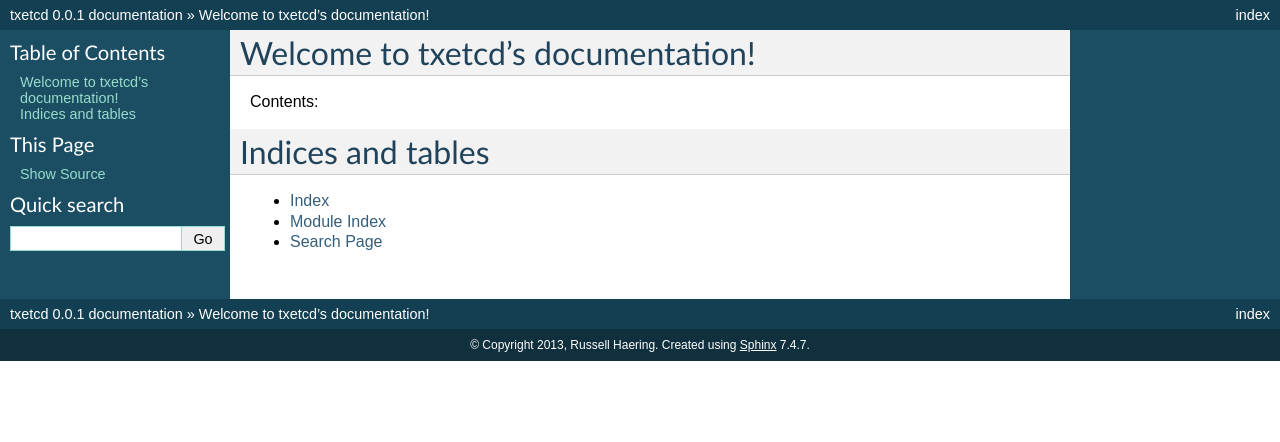
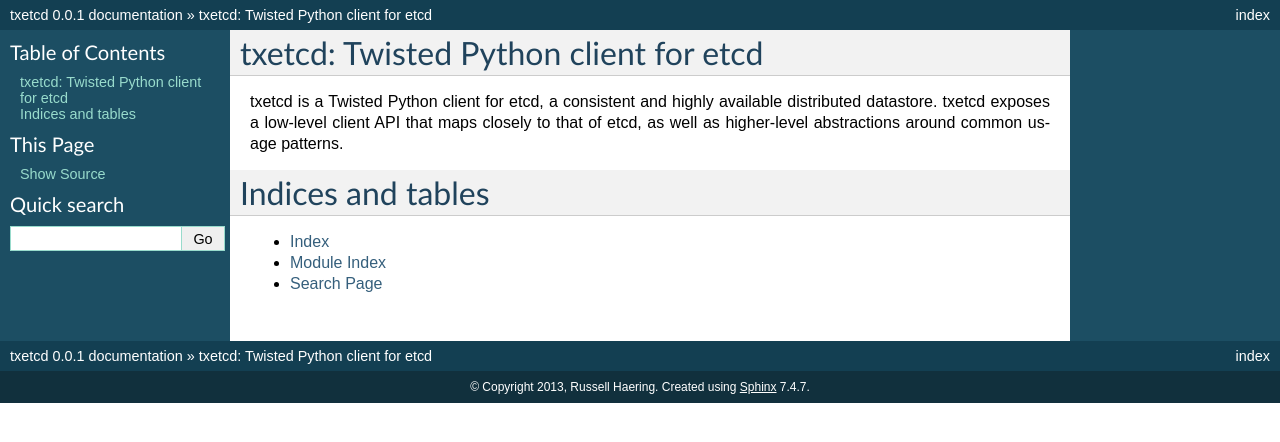
Before and after one commit to russellhaering/txetcd, a Sphinx documentation site: the page built from docs/index.rst, in a window 1280 px wide. Shown: the top 442 px of the page. Built offline with Sphinx 7.4.7, drawn with Linux system fonts in a browser that asks for light colours.

Commit message:
first paragraph of docs

```diff
--- a/docs/index.rst
+++ b/docs/index.rst
@@ -3,15 +3,13 @@
    You can adapt this file completely to your liking, but it should at least
    contain the root `toctree` directive.
 
-Welcome to txetcd's documentation!
-==================================
+txetcd: Twisted Python client for etcd
+======================================
 
-Contents:
-
-.. toctree::
-   :maxdepth: 2
-
-
+txetcd is a Twisted Python client for etcd, a consistent and highly available
+distributed datastore. txetcd exposes a low-level client API that maps closely
+to that of etcd, as well as higher-level abstractions around common usage
+patterns.
 
 Indices and tables
 ==================
```
